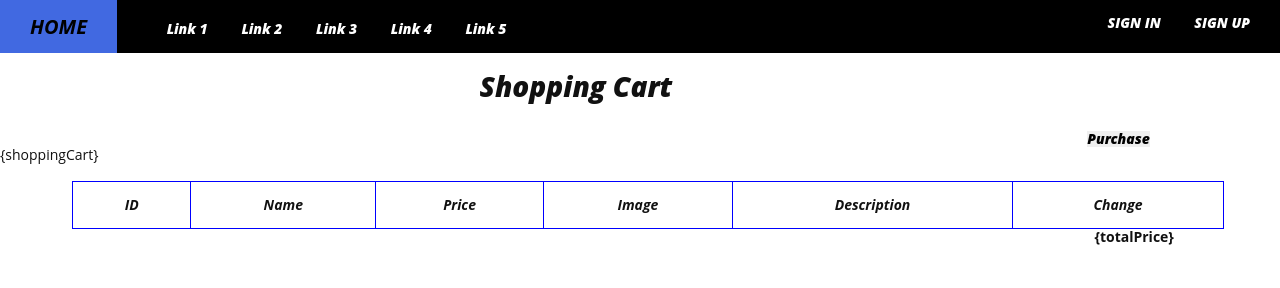
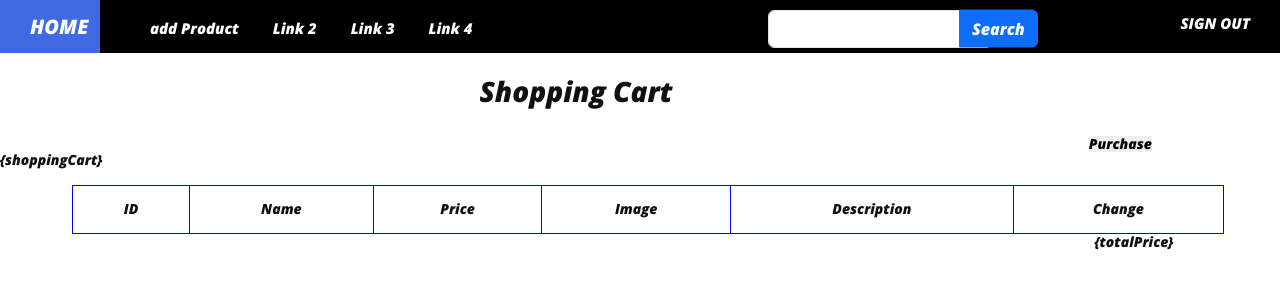
Before and after one commit to ng-hieu/CaseStudy-MD3, a plain HTML site: page view/product/shoppingCart.html in a window 1280 px wide. Drawn offline with nearby package versions, Linux system fonts and the light colour scheme.

Commit message:
Added SearchBar for shoppingCart

```diff
--- a/controler/handle/productController.js
+++ b/controler/handle/productController.js
@@ -60,7 +60,6 @@ class ProductController {
         }
     }
 
-
     descriptionProduct = (req, res, id) => {
         fs.readFile("./view/product/descriptionProduct.html", "utf-8", async (error, descriptionProductHtml) => {
             let products = await productService.findById(id);
--- a/controler/handle/userController.js
+++ b/controler/handle/userController.js
@@ -36,6 +36,7 @@ class userController {
         }
 
     }
+
     signUp = (req, res) => {
         if (req.method === "GET") {
             fs.readFile("./view/sign/signUp.html", "utf-8", async (error, signUpHtml) => {
@@ -55,6 +56,7 @@ class userController {
             })
         }
     }
+
     productInAdmin = (products, indexHtml) => {
             let productHtml = '';
             products.map(values => {
@@ -96,6 +98,7 @@ class userController {
             res.end();
         }
     }
+
     addProduct = async (req, res) => {
         if (req.method === 'GET') {
             fs.readFile('./view/admin/addProduct.html', 'utf-8', async (err, addHtml) => {
@@ -122,6 +125,7 @@ class userController {
         }
 
     }
+
     editProductById = async (req, res, id) => {
         if(req.method === 'GET'){
             fs.readFile('./view/admin/editAdmin.html', 'utf-8', async (err, valueProduct) => {
--- a/view/product/shoppingCart.html
+++ b/view/product/shoppingCart.html
@@ -13,6 +13,16 @@
             crossorigin="anonymous"></script>
 </head>
 <style>
+    @import url('https://fonts.googleapis.com/css2?family=Open+Sans:ital,wght@1,800&display=swap');
+
+    body {
+        font-family: 'Open Sans', sans-serif;
+        font-size: 14px;
+        color: #111;
+        line-height: 1.15;
+        margin-top: 75px
+    }
+
     /* * * * * * * * * * * * * * * * * * * * * * * * * * *
  * Reseting CSS
  */
@@ -35,11 +45,25 @@
         background: Black;
         padding-top: 0;
         padding-bottom: 0;
+        font-size: 15px;
+    }
+
+    .navbar-brand {
+        width: 100px;
+
+        display: inline-block;
     }
 
     .navbar-left {
         display: inline-block;
         margin-left: 15px;
+    }
+
+    .navbar-middle {
+        display: inline-block;
+        margin-left: 15px;
+        top: 50%;
+        left: 50%
     }
 
     .navbar-right {
@@ -52,9 +76,6 @@
 
     .navbar-brand,
     .navbar .nav-link {
-        font-style: italic;
-        font-weight: 800;
-        font-stretch: 100%;
         color: White;
         text-decoration: none;
         display: inline-block;
@@ -113,31 +134,60 @@
         }
     }
 </style>
-
-
 <nav class="navbar">
-    <div class="contronller">
+    <div class="controller">
         <a class="navbar-brand" href="/home">
             HOME
         </a>
 
         <div class="navbar-left">
-            <a class="nav-link" href="#">Link 1</a>
+            <a class="nav-link" href="/addProduct">add Product</a>
             <a class="nav-link" href="#">Link 2</a>
             <a class="nav-link" href="#">Link 3</a>
             <a class="nav-link" href="#">Link 4</a>
-            <a class="nav-link" href="#">Link 5</a>
+            <a class="nav-search-box" href="/searchProduct">
+                <div class="input-group">
+                    <div class="form-outline">
+                        <input type="search" id="form1" class="form-control"/>
+                        <label class="form-label" for="form1"></label>
+                    </div>
+                    <button type="button" class="btn btn-primary">
+                        <i class="fas fa-search">Search</i>
+                    </button>
+                </div>
+            </a>
+
         </div>
 
         <div class="navbar-right">
-
-            <a class="nav-link" href="/signin">SIGN IN</a>
-            <a class="nav-link" href="/signup">SIGN UP</a>
+            <a class="nav-link" href="/signout">SIGN OUT</a>
         </div>
     </div>
+
 </nav>
 
 <style>
+    .input-group {
+        float: none;
+        position: absolute;
+        top: 0%;
+        left: -5%;
+    }
+
+    .form-outline {
+        float: none;
+        position: absolute;
+        top: 25%;
+        left: 65%;
+    }
+
+    .btn-primary {
+        float: none;
+        position: absolute;
+        left: 80%;
+        transform: translate(0%, 25%);
+
+    }
 
     .MainBoundary {
         margin-top: 5.5%;
@@ -158,7 +208,7 @@
     }
 
     .BuyButton {
-        margin-left: 94.2%;
+        margin-left: 94.5%;
     }
 
     .totalPrice {
@@ -208,7 +258,8 @@
 <div class="MainBoundary">
     <div class="ShoppingCartIntro">Shopping Cart</div>
     <div class="BuyButton">
-        <form action="" method="post" style="text-align: center"><button type="submit">Purchase</button>
+        <form action="" method="post" style="text-align: center">
+            <button type="submit">Purchase</button>
         </form>
     </div>
     <table>
```
Also changed, not shown: service/productService.js (+38 -3 lines), view/homeBfSign.html (+0 -1 lines), view/index.html (+2 -2 lines).
